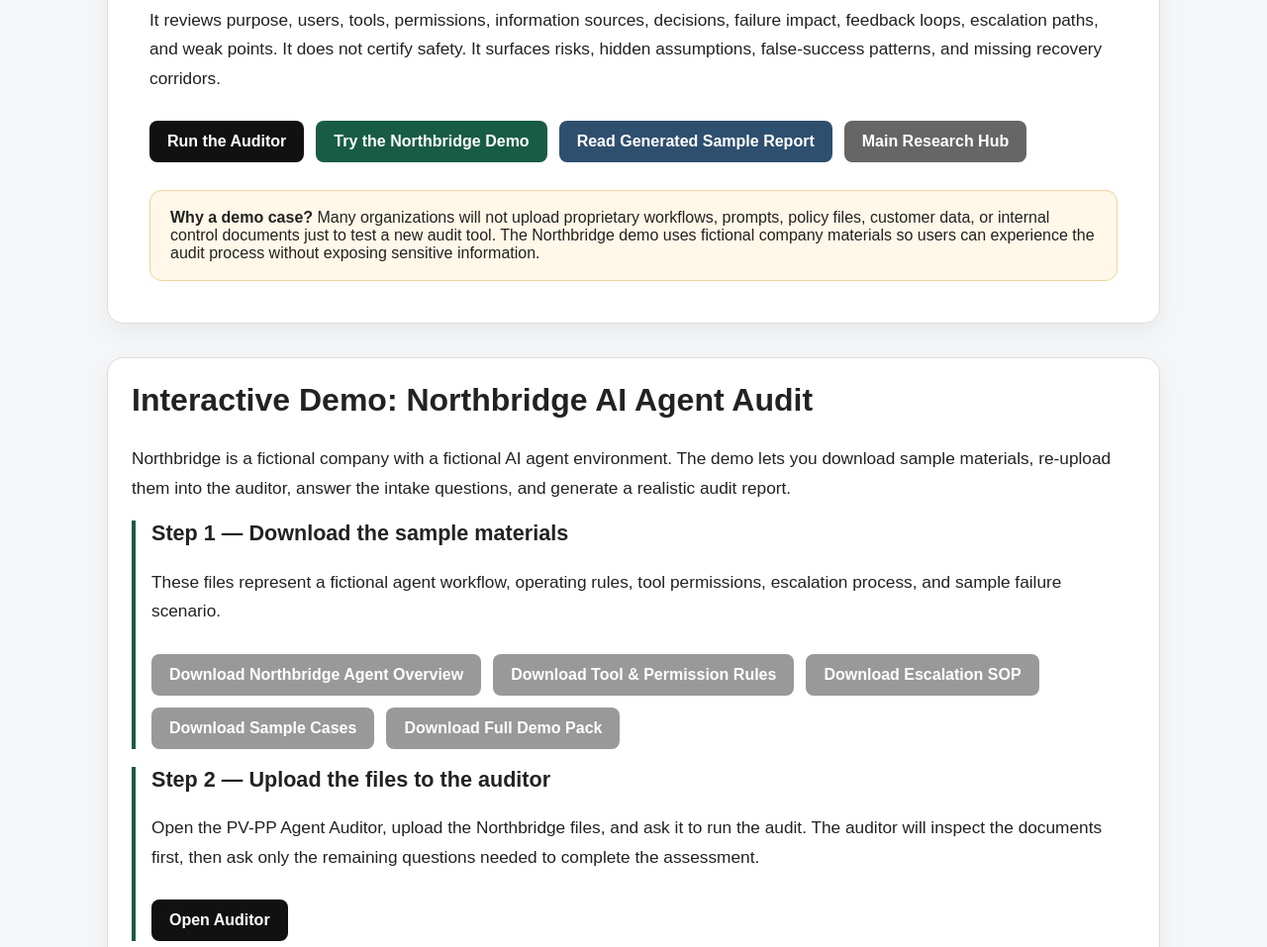
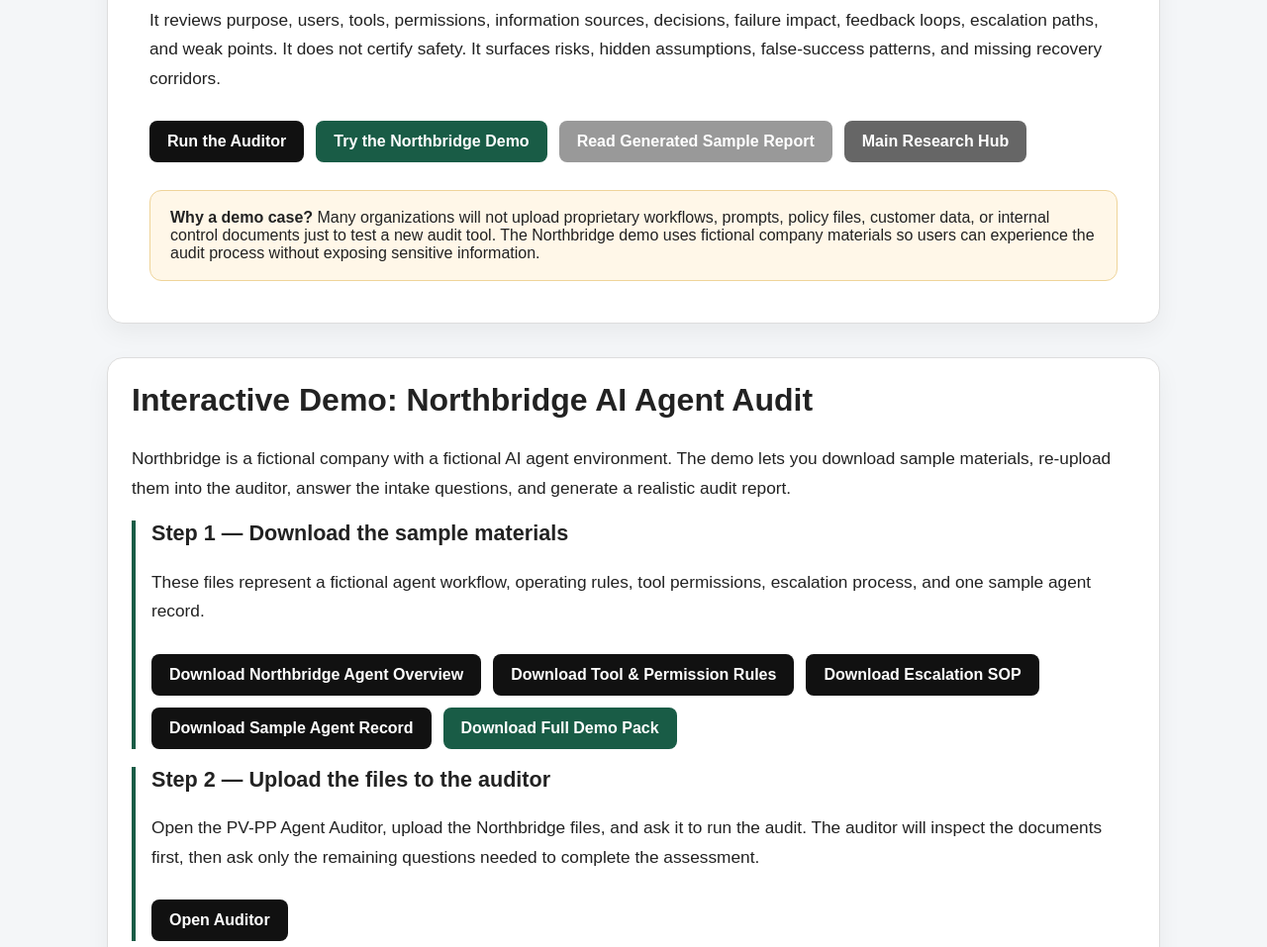
Before and after one commit to AmundsenLance/pvpp-agent-auditor-2, a plain HTML site: page index.html in a window 1280 px wide. Shown: the part 300-1257 px from the top of the page at 99% size. Drawn offline with Linux system fonts and the light colour scheme.

Commit message:
Update index.html

```diff
--- a/index.html
+++ b/index.html
@@ -169,7 +169,7 @@ footer {
     <div class="buttons">
       <a href="https://chatgpt.com/g/g-69c115a5b5a081918bb89c23f6b20446-pv-pp-agent-decision-engine/" target="_blank">Run the Auditor</a>
       <a class="demo" href="#northbridge-demo">Try the Northbridge Demo</a>
-      <a class="sample" href="#" target="_blank">Read Generated Sample Report</a>
+      <a class="sample disabled" href="#" aria-disabled="true">Read Generated Sample Report</a>
       <a class="secondary" href="https://amundsenlance.github.io/" target="_blank">Main Research Hub</a>
     </div>
 
@@ -189,14 +189,14 @@ footer {
     <div class="step">
       <h3>Step 1 — Download the sample materials</h3>
       <p>
-        These files represent a fictional agent workflow, operating rules, tool permissions, escalation process, and sample failure scenario.
+        These files represent a fictional agent workflow, operating rules, tool permissions, escalation process, and one sample agent record.
       </p>
       <div class="buttons">
-        <a class="disabled" href="#">Download Northbridge Agent Overview</a>
-        <a class="disabled" href="#">Download Tool & Permission Rules</a>
-        <a class="disabled" href="#">Download Escalation SOP</a>
-        <a class="disabled" href="#">Download Sample Cases</a>
-        <a class="disabled" href="#">Download Full Demo Pack</a>
+        <a href="Northbridge_Agent_Overview.md" download>Download Northbridge Agent Overview</a>
+        <a href="Northbridge_Tool_and_Permission_Rules.md" download>Download Tool & Permission Rules</a>
+        <a href="Northbridge_Escalation_SOP.md" download>Download Escalation SOP</a>
+        <a href="Northbridge_Sample_Agent_Record.md" download>Download Sample Agent Record</a>
+        <a class="demo" href="Northbridge_PV-PP_Agent_Auditor_Demo_Pack_v0_1.zip" download>Download Full Demo Pack</a>
       </div>
     </div>
 
@@ -216,7 +216,7 @@ footer {
         The generated report should show how the auditor identifies PP vs PPP gaps, exposed governing domains, tool and permission risks, memory/retrieval risks, weak escalation corridors, false-success patterns, and practical recommendations.
       </p>
       <div class="buttons">
-        <a class="disabled" href="#">View Expected Demo Output</a>
+        <a class="disabled" href="#" aria-disabled="true">View Expected Demo Output</a>
       </div>
     </div>
   </div>
```
